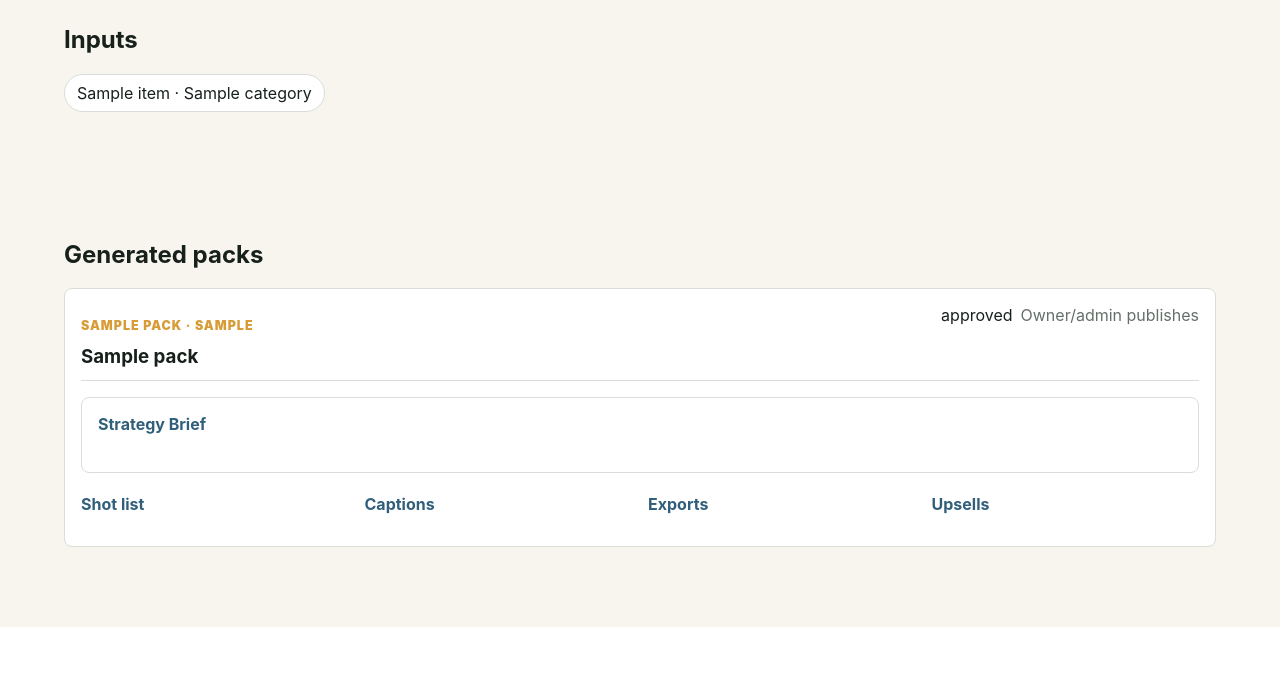
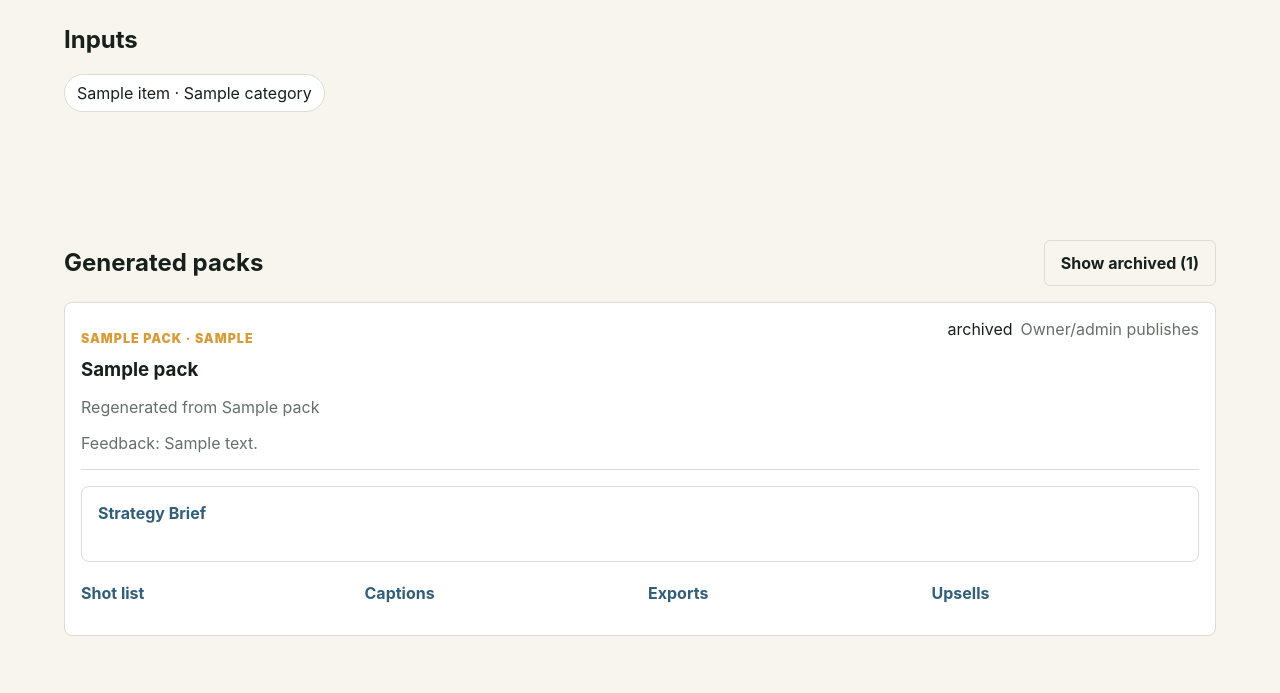
Before and after one commit to Ayyitskevin/dionysus, a FastAPI app: template templates/workspace.html in a window 1280 px wide. Shown: the part 1765-2458 px from the top of the page. Before the commit the page ends 2392 px from the top, so only its background shows below. Run offline with FastAPI, Linux system fonts and the light colour scheme; the template is opened without the code that fills it: most values are stand-ins (such as "Sample title", 1, 10 or a date in 2020); parts of the project's set-up code (start-up, migrations or seed data) failed here and were passed over.

Commit message:
Add pack lineage and draft archiving

```diff
--- a/app/main.py
+++ b/app/main.py
@@ -530,11 +530,24 @@ async def workspace(request: Request, slug: str):
     org, user = _require_workspace(request, slug)
     menu = db.all_("SELECT * FROM menu_items WHERE org_id=? ORDER BY id DESC", (org["id"],))
     campaigns = db.all_("SELECT * FROM campaigns WHERE org_id=? ORDER BY id DESC", (org["id"],))
-    packs = db.all_("""SELECT cp.*, cr.name AS recipe_name
-                       FROM content_packs cp JOIN content_recipes cr ON cr.id=cp.recipe_id
-                       WHERE cp.org_id=? ORDER BY cp.created_at DESC, cp.id DESC""",
+    show_archived = request.query_params.get("archived", "") == "1"
+    pack_where = "cp.org_id=?"
+    if not show_archived:
+        pack_where += " AND cp.archived_at IS NULL"
+    packs = db.all_(f"""SELECT cp.*, cr.name AS recipe_name,
+                               sp.title AS source_pack_title
+                        FROM content_packs cp
+                        JOIN content_recipes cr ON cr.id=cp.recipe_id
+                        LEFT JOIN content_packs sp ON sp.id=cp.source_pack_id
+                        WHERE {pack_where}
+                        ORDER BY CASE
+                                   WHEN cp.archived_at IS NOT NULL THEN 2
+                                   WHEN cp.status='draft' THEN 0
+                                   ELSE 1
+                                 END,
+                                 cp.created_at DESC, cp.id DESC""",
                     (org["id"],))
-    latest_pack = packs[0] if packs else None
+    latest_pack = next((p for p in packs if not p["archived_at"]), None)
     shared_pack_raw = request.query_params.get("shared", "")
     try:
         shared_pack_id = int(shared_pack_raw)
@@ -545,6 +558,9 @@ async def workspace(request: Request, slug: str):
         regenerated_pack_id = int(regenerated_pack_raw)
     except ValueError:
         regenerated_pack_id = 0
+    archived_count = db.one("""SELECT COUNT(*) AS n FROM content_packs
+                              WHERE org_id=? AND archived_at IS NOT NULL""",
+                            (org["id"],))["n"]
     sub = billing.checkout_state(org)
     current_member = _membership(user["id"], org["id"]) if user else None
     can_manage_workspace = bool(
@@ -564,6 +580,7 @@ async def workspace(request: Request, slug: str):
         "org": org, "user": user, "menu": menu, "campaigns": campaigns,
         "packs": packs, "latest_pack": latest_pack, "recipes": active_recipes,
         "subscription": sub, "pack_limit": limit, "pack_used": used,
+        "show_archived": show_archived, "archived_count": archived_count,
         "limit_upgrade_plan": limit_upgrade_plan,
         "upgrade_recipes": upgrade_recipes,
         "plans_by_key": plans.PLANS,
@@ -1000,6 +1017,11 @@ def _require_publishable_pack(pack) -> None:
         raise HTTPException(status_code=400, detail="approve pack before publishing")
 
 
+def _require_active_pack(pack) -> None:
+    if pack["archived_at"]:
+        raise HTTPException(status_code=400, detail="archived packs are read-only")
+
+
 @app.post("/w/{slug}/packs/{pack_id}/revise")
 async def revise_pack(request: Request, slug: str, pack_id: int,
                       title: str = Form(...), strategy: str = Form(...),
@@ -1009,6 +1031,7 @@ async def revise_pack(request: Request, slug: str, pack_id: int,
     pack = pack_utils.get_for_org(pack_id, org["id"])
     if not pack:
         raise HTTPException(status_code=404, detail="pack not found")
+    _require_active_pack(pack)
     if pack["status"] != "draft":
         raise HTTPException(status_code=400, detail="only draft packs can be revised")
     title = title.strip()
@@ -1051,6 +1074,7 @@ async def regenerate_pack(request: Request, slug: str, pack_id: int,
     pack = pack_utils.get_for_org(pack_id, org["id"])
     if not pack:
         raise HTTPException(status_code=404, detail="pack not found")
+    _require_active_pack(pack)
     feedback = feedback.strip()
     if len(feedback) < 4:
         raise HTTPException(status_code=400, detail="feedback is required")
@@ -1062,11 +1086,12 @@ async def regenerate_pack(request: Request, slug: str, pack_id: int,
     engine = regenerated["provenance"]["engine"]
     new_pack_id = db.run("""INSERT INTO content_packs
                             (org_id, campaign_id, recipe_id, title, body_json,
-                             ai_model, ai_draft_original)
-                            VALUES (?,?,?,?,?,?,?)""",
+                             ai_model, ai_draft_original, source_pack_id,
+                             revision_note)
+                            VALUES (?,?,?,?,?,?,?,?,?)""",
                          (org["id"], pack["campaign_id"], pack["recipe_id"],
                           regenerated["headline"], json.dumps(regenerated),
-                          engine, json.dumps(regenerated)))
+                          engine, json.dumps(regenerated), pack["id"], feedback))
     audit.log_event(
         org["id"], "pack.regenerated",
         actor_user_id=audit.actor_id(user), entity_type="content_pack", entity_id=new_pack_id,
@@ -1081,12 +1106,37 @@ async def regenerate_pack(request: Request, slug: str, pack_id: int,
         f"/w/{slug}?regenerated={new_pack_id}#pack-{new_pack_id}", status_code=303)
 
 
+@app.post("/w/{slug}/packs/{pack_id}/archive")
+async def archive_pack(request: Request, slug: str, pack_id: int):
+    org, user, _ = _require_owner(request, slug)
+    pack = pack_utils.get_for_org(pack_id, org["id"])
+    if not pack:
+        raise HTTPException(status_code=404, detail="pack not found")
+    if pack["archived_at"]:
+        return RedirectResponse(f"/w/{slug}?archived=1#pack-{pack_id}", status_code=303)
+    if pack["status"] != "draft":
+        raise HTTPException(status_code=400, detail="only draft packs can be archived")
+    db.run("""UPDATE content_packs
+              SET archived_at=datetime('now'), updated_at=datetime('now')
+              WHERE id=?""", (pack_id,))
+    audit.log_event(
+        org["id"], "pack.archived",
+        actor_user_id=audit.actor_id(user), entity_type="content_pack", entity_id=pack_id,
+        summary=f"Archived draft pack: {pack['title']}.",
+        details={
+            "pack_title": pack["title"],
+            "source_pack_id": pack["source_pack_id"],
+        })
+    return RedirectResponse(f"/w/{slug}?archived=1#pack-{pack_id}", status_code=303)
+
+
 @app.post("/w/{slug}/packs/{pack_id}/approve")
 async def approve_pack(request: Request, slug: str, pack_id: int):
     org, user, _ = _require_owner(request, slug)
     pack = pack_utils.get_for_org(pack_id, org["id"])
     if not pack:
         raise HTTPException(status_code=404, detail="pack not found")
+    _require_active_pack(pack)
     db.run("""UPDATE content_packs SET status='approved', approved_at=datetime('now'),
               updated_at=datetime('now') WHERE id=?""", (pack_id,))
     audit.log_event(
@@ -1103,6 +1153,7 @@ async def share_pack(request: Request, slug: str, pack_id: int):
     pack = pack_utils.get_for_org(pack_id, org["id"])
     if not pack:
         raise HTTPException(status_code=404, detail="pack not found")
+    _require_active_pack(pack)
     _require_publishable_pack(pack)
     had_token = bool(pack["share_token"])
     token = pack_utils.ensure_share_token(pack_id)
@@ -1148,6 +1199,7 @@ async def export_pack(request: Request, slug: str, pack_id: int, fmt: str):
     pack = pack_utils.get_for_org(pack_id, org["id"])
     if not pack:
         raise HTTPException(status_code=404, detail="pack not found")
+    _require_active_pack(pack)
     _require_publishable_pack(pack)
     resp = _export_response(pack, fmt)
     audit.log_event(
@@ -1272,6 +1324,9 @@ def _pack_api_payload(pack) -> dict:
         "approved_at": pack["approved_at"],
         "exported_at": pack["exported_at"],
         "share_url": share_url,
+        "source_pack_id": pack["source_pack_id"],
+        "revision_note": pack["revision_note"],
+        "archived_at": pack["archived_at"],
         "markdown": pack_utils.markdown(pack),
         "body": pack_utils.body(pack),
     }
@@ -1281,7 +1336,7 @@ def _pack_api_payload(pack) -> dict:
          dependencies=[Depends(security.require_mise_token)])
 async def packs_for_mise(slug: str, include_drafts: bool = False):
     org = _org_by_slug(slug)
-    where = "cp.org_id=?"
+    where = "cp.org_id=? AND cp.archived_at IS NULL"
     params: list = [org["id"]]
     if not include_drafts:
         where += " AND cp.status IN ('approved','exported')"
@@ -1305,7 +1360,7 @@ async def packs_for_mise(slug: str, include_drafts: bool = False):
          dependencies=[Depends(security.require_mise_token)])
 async def latest_pack_for_mise(slug: str, include_drafts: bool = False):
     org = _org_by_slug(slug)
-    where = "cp.org_id=?"
+    where = "cp.org_id=? AND cp.archived_at IS NULL"
     params: list = [org["id"]]
     if not include_drafts:
         where += " AND cp.status IN ('approved','exported')"
--- a/templates/workspace.html
+++ b/templates/workspace.html
@@ -195,7 +195,16 @@
 </section>
 
 <section id="packs" class="band">
-  <h2>Generated packs</h2>
+  <div class="section-row">
+    <h2>Generated packs</h2>
+    {% if archived_count %}
+      {% if show_archived %}
+      <a class="button ghost" href="/w/{{ org.slug }}#packs">Hide archived</a>
+      {% else %}
+      <a class="button ghost" href="/w/{{ org.slug }}?archived=1#packs">Show archived ({{ archived_count }})</a>
+      {% endif %}
+    {% endif %}
+  </div>
   {% for pack in packs %}
     {% set body = pack_json[pack.id] %}
     {% set share_url = pack_share_urls.get(pack.id) %}
@@ -204,12 +213,19 @@
         <div>
           <p class="eyebrow">{{ pack.recipe_name }} · {{ pack.ai_model }}</p>
           <h3>{{ pack.title }}</h3>
+          {% if pack.source_pack_id %}
+          <p class="muted">Regenerated from {{ pack.source_pack_title or ("pack #" ~ pack.source_pack_id) }}</p>
+          {% endif %}
+          {% if pack.revision_note %}
+          <p class="muted">Feedback: {{ pack.revision_note }}</p>
+          {% endif %}
         </div>
         <div class="pack-actions">
-          <span>{{ pack.status }}</span>
-          {% if can_manage_workspace %}
+          <span>{% if pack.archived_at %}archived{% else %}{{ pack.status }}{% endif %}</span>
+          {% if can_manage_workspace and not pack.archived_at %}
             {% if pack.status == "draft" %}
             <form method="post" action="/w/{{ org.slug }}/packs/{{ pack.id }}/approve"><button class="ghost">Approve</button></form>
+            <form method="post" action="/w/{{ org.slug }}/packs/{{ pack.id }}/archive"><button class="ghost">Archive</button></form>
             {% else %}
               {% if share_url %}
               <a class="button" href="{{ share_url }}">Open share</a>
@@ -243,7 +259,7 @@
         <div><h4>Exports</h4><ul>{% for x in body.exports %}<li>{{ x }}</li>{% endfor %}</ul></div>
         <div><h4>Upsells</h4><ul>{% for x in body.upsells %}<li>{{ x }}</li>{% endfor %}</ul></div>
       </div>
-      {% if can_manage_workspace %}
+      {% if can_manage_workspace and not pack.archived_at %}
       <details class="feedback-panel">
         <summary>Regenerate with feedback</summary>
         <form method="post" action="/w/{{ org.slug }}/packs/{{ pack.id }}/regenerate" class="revision-form">
@@ -252,7 +268,7 @@
         </form>
       </details>
       {% endif %}
-      {% if can_manage_workspace and pack.status == "draft" %}
+      {% if can_manage_workspace and not pack.archived_at and pack.status == "draft" %}
       <details class="revision-panel">
         <summary>Revise draft</summary>
         <form method="post" action="/w/{{ org.slug }}/packs/{{ pack.id }}/revise" class="revision-form">
```
Also changed, not shown: tests/test_app.py (+77 -2 lines), migrations/006_pack_lineage_archive.sql (added).
